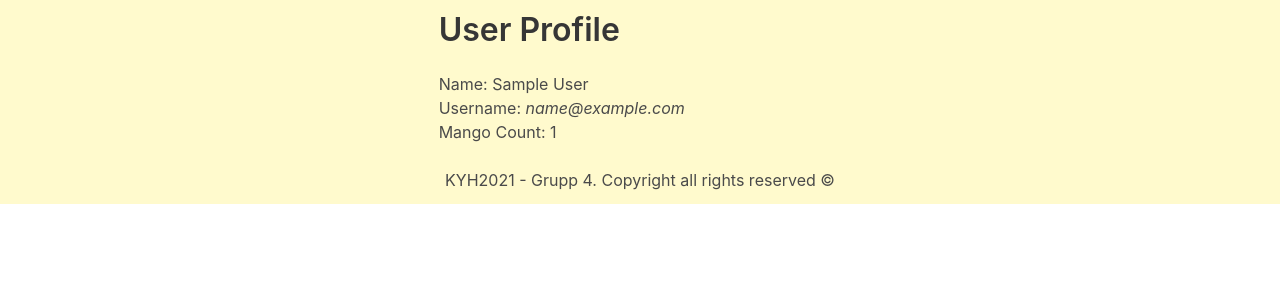
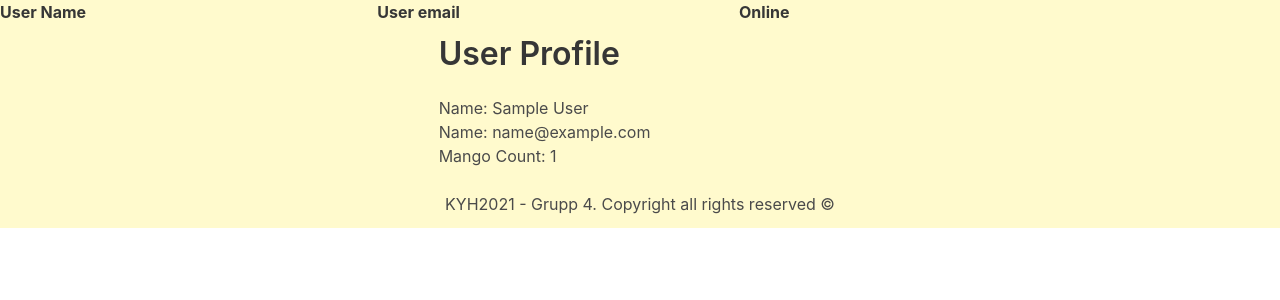
Before and after one commit to Jearnest94/Grupp_Fyra_Projektarbete, a Flask app: page /profile in a window 1280 px wide. Shown: the part 52-352 px from the top of the page. Run offline with Flask 2, Linux system fonts and the light colour scheme; a user stored in the database is signed in; tables that the repository leaves empty hold one stand-in row (values such as "Sample post"); lists and menus that the app fills with data are empty.

Commit message:
moved user list to profile

```diff
--- a/blueprints/open/__init__.py
+++ b/blueprints/open/__init__.py
@@ -1,5 +1,7 @@
 from flask import Blueprint, render_template, redirect, url_for, request, flash, session
 from flask_login import login_user, current_user, login_required
+
+from controllers.user_controller import get_all_users
 from models import User
 from werkzeug.security import generate_password_hash, check_password_hash
 
--- a/blueprints/user/__init__.py
+++ b/blueprints/user/__init__.py
@@ -1,7 +1,7 @@
 from flask import Blueprint, render_template, session, request, redirect, url_for
 from flask_login import current_user, login_required, logout_user
 
-from controllers.user_controller import get_all_users
+from controllers.user_controller import get_all_users, get_user_by_id
 from models import User, Message
 
 bp_user = Blueprint('bp_user', __name__)
@@ -9,7 +9,8 @@ bp_user = Blueprint('bp_user', __name__)
 
 @bp_user.get('/')
 def index():
-    return render_template("index.html", name=current_user.name,
+    users = get_all_users()
+    return render_template("index.html", name=current_user.name, userlist=users,
                            mangocount=User.query.filter_by(email=current_user.email).first().mangocount)
 
 
@@ -29,8 +30,15 @@ def mangocount_post():
 
 @bp_user.get('/profile')
 def profile_get():
-    return render_template("profile.html", name=current_user.name, email=current_user.email,
+    users = get_all_users()
+    return render_template("my_profile.html", userlist=users, name=current_user.name, email=current_user.email,
                            mangocount=User.query.filter_by(email=current_user.email).first().mangocount)
+
+@bp_user.get('/profile/<user_id>')
+def profile_get_user(user_id):
+    user_id = int(user_id)
+    receiver = get_user_by_id(user_id)
+    return render_template('profile.html', receiver=receiver)
 
 
 @bp_user.get('/chat')
@@ -41,8 +49,7 @@ def chat_get():
 
 @bp_user.get('/messages')
 def messages_get():
-    users = get_all_users()
-    return render_template('messages.html', userlist=users, name=current_user.name, email=current_user.email, title=Message.query.first().title,
+    return render_template('messages.html', name=current_user.name, email=current_user.email, title=Message.query.first().title,
                            content=Message.query.first().content, fromuser=Message.query.first().sender, timestamp=Message.query.first().timestamp)
 
 
--- a/static/css/main.css
+++ b/static/css/main.css
@@ -107,12 +107,8 @@ body {
   opacity: 1;
 }
 
-.chat {
+.users {
     width: 75%;
-}
-
-.users {
-    alignment: left;
 
 }
 .center-content {
--- /dev/null
+++ b/templates/my_profile.html
@@ -0,0 +1,35 @@
+{% extends "base-template.html" %}
+
+{% block title %}
+    Mango Profile
+{% endblock %}
+
+{% block content %}
+    <table class="users">
+        <tr>
+            <th>User Name</th>
+            <th>User email</th>
+            <th>Online</th>
+        </tr>
+        {% for user in userlist %}
+            <tr>
+                <td><a href="{{ url_for('bp_user.profile_get_user',user_id = user.id) }}">{{ user.name }}</a></td>
+                <td>{{  user.email }}</td>
+                <td class="center-content">
+                    {% if user.online %}
+                        <div class="circle online"></div>
+                    {% else %}
+                        <div class="circle offline"></div>
+                    {% endif %}
+                </td>
+            </tr>
+        {% endfor %}
+
+    </table>
+    <div class="column is-4 is-offset-4">
+        <h1 class="title">User Profile</h1>
+        <p>Name: {{ current_user.name }}</p>
+        <p>Name: {{ current_user.email }}</p>
+        <p>Mango Count: {{ mangocount }}</p>
+    </div>
+{% endblock %}
--- a/templates/profile.html
+++ b/templates/profile.html
@@ -6,10 +6,16 @@
 
 {% block content %}
     <div class="column is-4 is-offset-4">
-        <h1 class="title">User Profile</h1>
+        <h1 class="title">User Profile for {{ receiver.name }}</h1>
 
-        <p>Name: {{ name }}</p>
-        <p>Username:<i> {{ email }}</i></p>
+        <p>Name: {{ receiver.name }}</p>
+        <p>Username:<i> {{ receiver.email }}</i></p>
         <p>Mango Count: {{ mangocount }}</p>
+        <button type="button" onclick="window.location.href='/messages';">Send message</button>
+        {% if receiver.online %}
+        <button type="button" onclick="window.location.href='/chat';">Chat</button>
+        {% else %}
+        <button type="button" onclick="window.location.href='chat';" disabled>Chat</button>
+        {% endif %}
     </div>
 {% endblock %}
```
Also changed, not shown: templates/chat.html (+0 -18 lines), templates/messages.html (+1 -24 lines).
